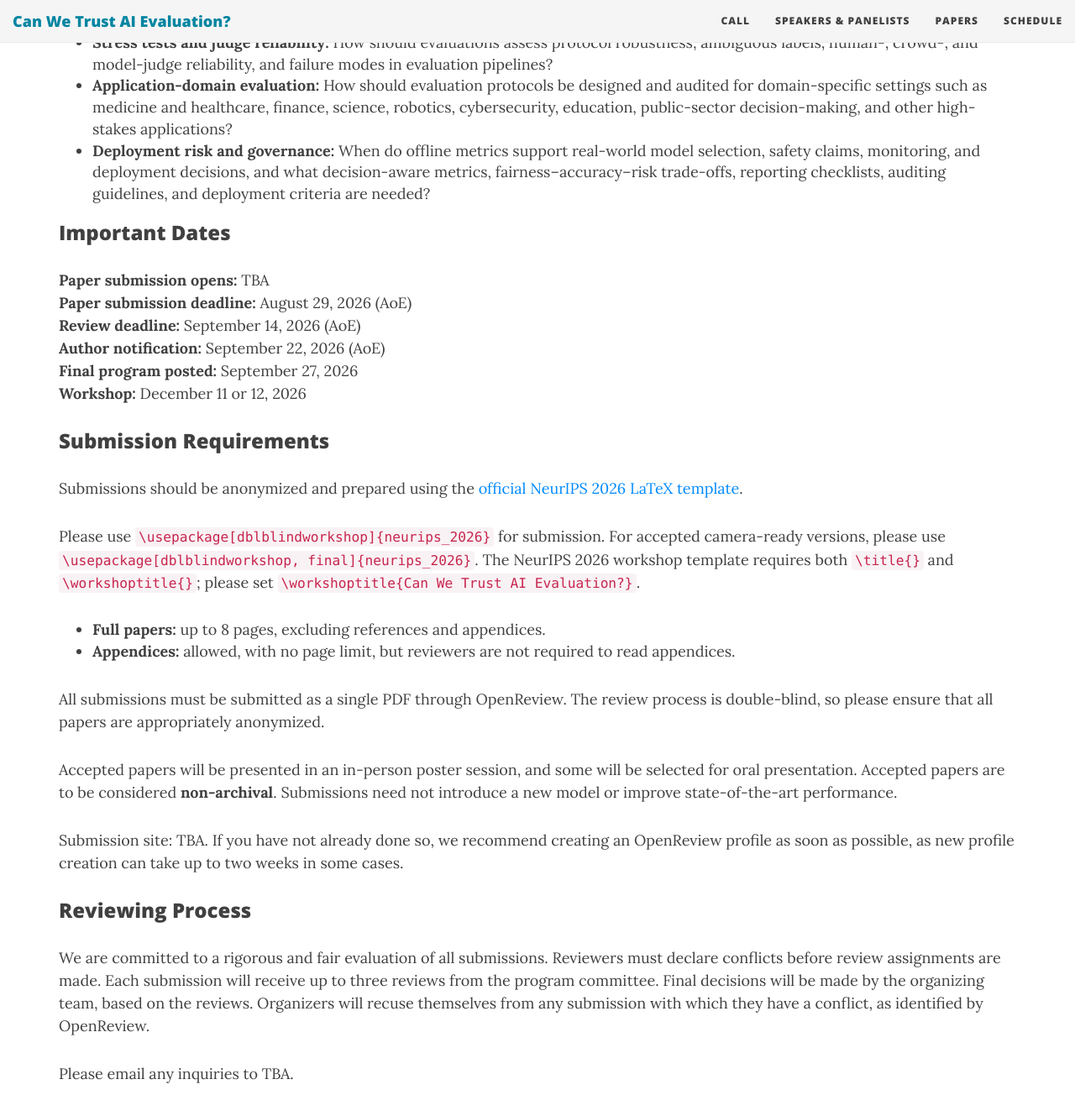
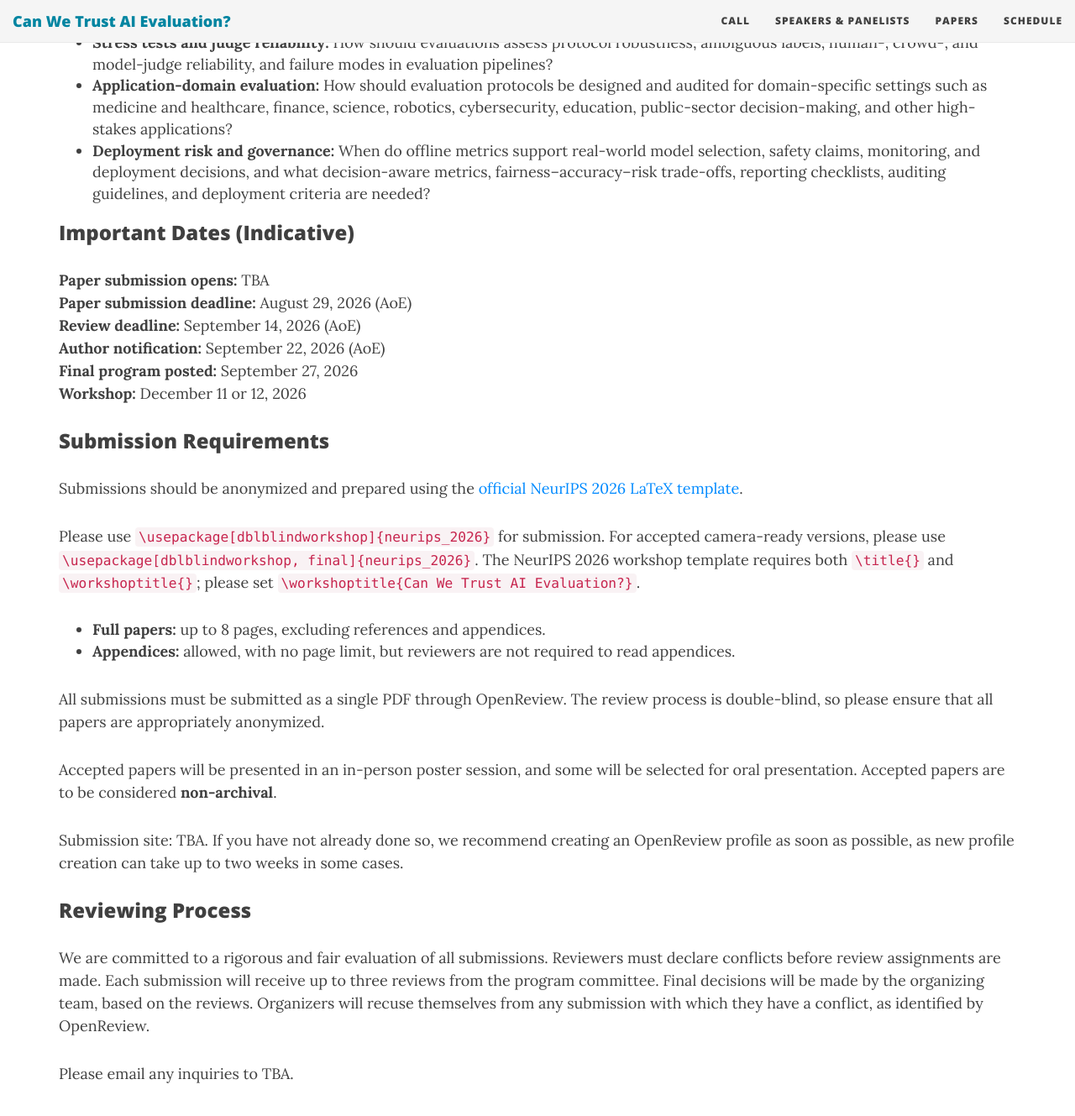
Before and after one commit to AI-TEval/AI-TEval.github.io, a Jekyll site: the page built from cfp.md, in a window 1280 px wide and 1400 px high, scrolled down 940 px. Shown: the top 1329 px of the window at 84% size. Built offline with Jekyll 4.4.1, drawn with Linux system fonts in a browser that asks for light colours; nearby versions of some CDN libraries.

Commit message:
Update CFP content

```diff
--- a/cfp.md
+++ b/cfp.md
@@ -25,7 +25,7 @@ We invite submissions on topics including, but not limited to:
 - **Deployment risk and governance:** When do offline metrics support real-world model selection, safety claims, monitoring, and deployment decisions, and what decision-aware metrics, fairness--accuracy--risk trade-offs, reporting checklists, auditing guidelines, and deployment criteria are needed?
 
 
-### Important Dates
+### Important Dates (Indicative)
 
 **Paper submission opens:** TBA <br>
 **Paper submission deadline:** August 29, 2026 (AoE) <br>
@@ -46,7 +46,7 @@ Please use `\usepackage[dblblindworkshop]{neurips_2026}` for submission. For acc
 
 All submissions must be submitted as a single PDF through OpenReview. The review process is double-blind, so please ensure that all papers are appropriately anonymized.
 
-Accepted papers will be presented in an in-person poster session, and some will be selected for oral presentation. Accepted papers are to be considered **non-archival**. Submissions need not introduce a new model or improve state-of-the-art performance.
+Accepted papers will be presented in an in-person poster session, and some will be selected for oral presentation. Accepted papers are to be considered **non-archival**.
 
 Submission site: TBA. If you have not already done so, we recommend creating an OpenReview profile as soon as possible, as new profile creation can take up to two weeks in some cases.
 
```
Also changed, not shown: index.md (+1 -1 lines).
